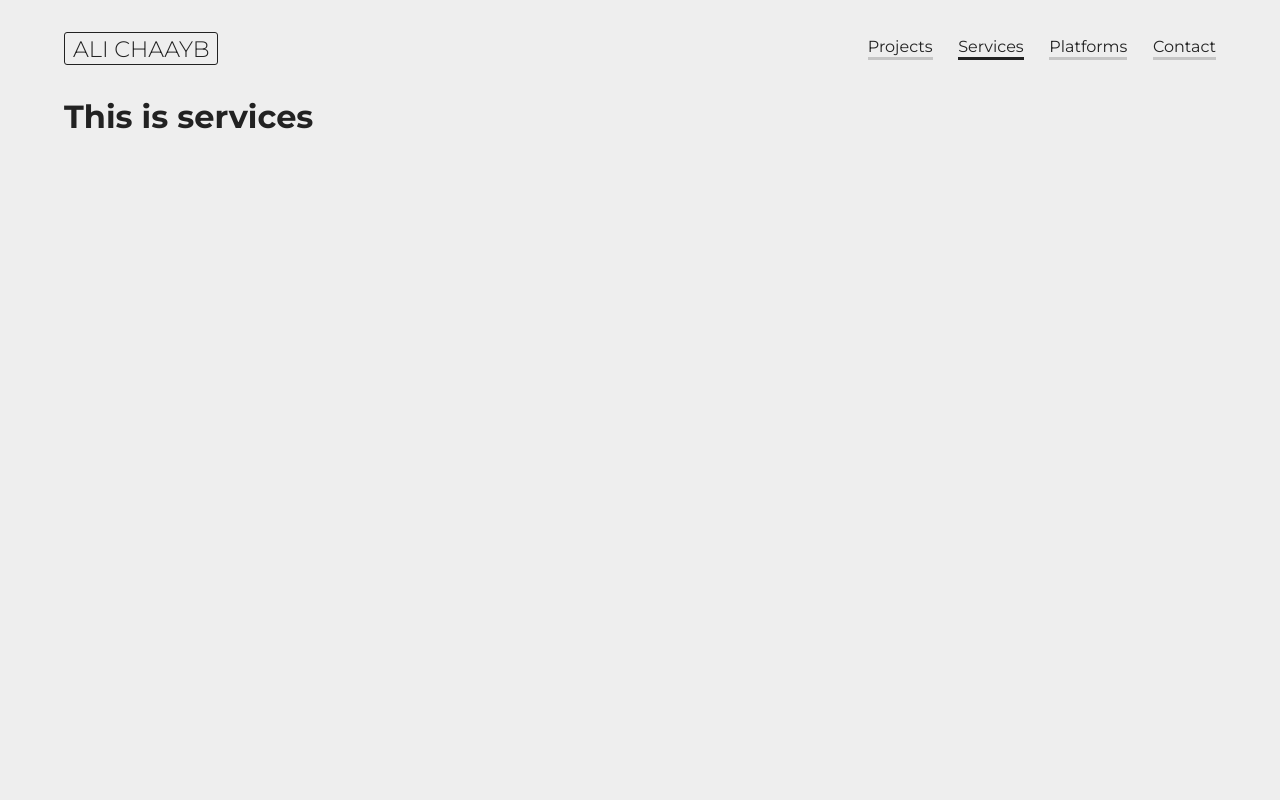
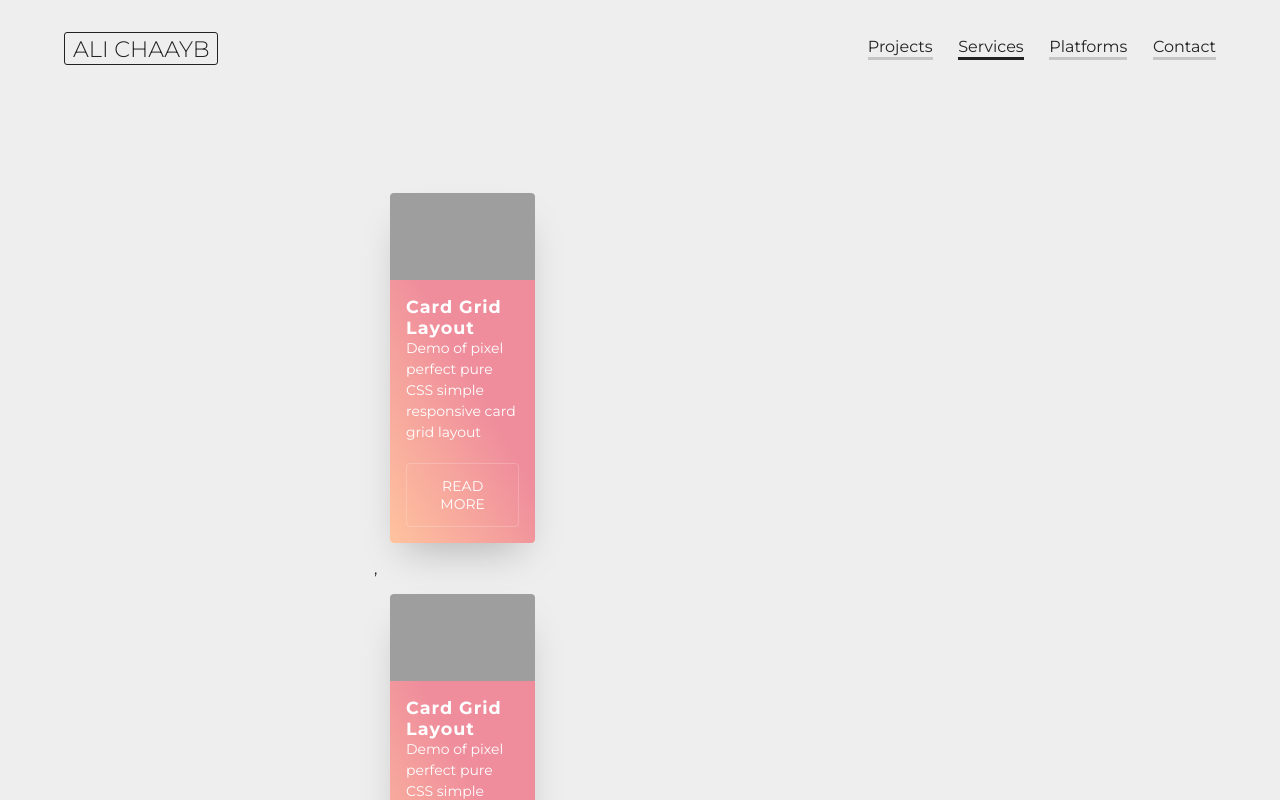
Before and after one commit to achaayb/achaayb.github.io, a plain HTML site: page index.html in a window 1280 px wide. Both pictures are taken after a click on the link "Services". Shown: the top 800 px of the page. Drawn offline with Linux system fonts and the light colour scheme; grey boxes are pictures that could not be loaded.

Commit message:
issue in services?????

```diff
--- a/contents.js
+++ b/contents.js
@@ -27,7 +27,25 @@ const projectsContent = `
     <h1>This is projects</h1>
 `
 const servicesContent = `
-    <h1>This is services</h1>
+    <div class="content">
+        <ul class="services__wrapper">
+            ${
+                services.map(service => {
+                    return (`
+                    <li class="cards_item">
+                        <div class="card">
+                            <div class="card_image"><img src="https://picsum.photos/500/300/?image=10"></div>
+                            <div class="card_content">
+                                <h2 class="card_title">Card Grid Layout</h2>
+                                <p class="card_text">Demo of pixel perfect pure CSS simple responsive card grid layout</p>
+                                <button class="btn card_btn">Read More</button>
+                            </div>
+                        </div>
+                    </li>`)
+                })
+            }
+        </ul>
+    </div>
 `
 const platformsContent = `
     <h1>This is platforms</h1>
--- a/index.html
+++ b/index.html
@@ -5,6 +5,7 @@
     <meta name="viewport" content="width=device-width, initial-scale=1.0">
     <title>Ali Chaayb's Portfolio</title>
     <link rel="stylesheet" href="./style.css">
+    <script src="./services.js"></script>
     <script src="./contents.js"></script>
 </head>
 <body>
--- a/main.js
+++ b/main.js
@@ -5,12 +5,13 @@ const main = document.querySelector('main')
 
 
 const toggleMenu = () => {
+  hamMenu.classList.toggle('fixed')
     if (hamMenu.classList.contains('open')){
-        setTimeout(()=>{
-            mobileNav.style.display = 'none'
-        },420)
-        hamMenu.classList.toggle('open')
-        mobileNav.classList.toggle('open')
+      setTimeout(()=>{
+        mobileNav.style.display = 'none'
+      },420)
+      hamMenu.classList.toggle('open')
+      mobileNav.classList.toggle('open')
     } else {
         mobileNav.style.display = 'flex'
         setTimeout(()=>{
--- /dev/null
+++ b/services.js
@@ -0,0 +1,16 @@
+const services = [
+  {
+    id: 0,
+    title: 'ac_stock',
+    description: "lol XD",
+    tag: 'dd',
+    link: 'labrahmi.me'
+  },
+  {
+    id: 0,
+    title: 'ac_stock',
+    description: "lol XD",
+    tag: 'dd',
+    link: 'labrahmi.me'
+  }
+]
--- a/style.scss
+++ b/style.scss
@@ -24,7 +24,7 @@
     --main: #222;
     --main2: #333;
     --secondary: #eee;
-    --secondary2: #e6e6e6;
+    --secondary2: #dddddd;
 }
 body {
     width: 100%;
@@ -65,18 +65,23 @@ header {
         font-size: 1.4rem;
         padding: 0.1rem 0.5rem;
         border-radius: 3px;
-        box-shadow: 5px 10px 45px rgba(0, 0, 0, 0);
-        transition: background-color 400ms ease-in-out,
-                    box-shadow 400ms ease-in-out;
+        transition: background-color 400ms ease-in-out;
         &:hover {
-            box-shadow: 5px 10px 45px rgba(0, 0, 0, 0.1);
             background-color: var(--secondary2);
         }
     }
     .menu {
         .ham-burger {
             position: relative;
-            z-index: 50;
+            &.fixed {
+                position: fixed;
+                top: 4.6vh;
+                right: 5vw;
+                @include mobile {
+                    right: 7vw;
+                }
+            }
+            z-index: 5;
             height: 23px;
             width: 30px;
             cursor: pointer;
@@ -150,6 +155,7 @@ header {
             }
             &.mobile {
                 position: fixed;
+                z-index: 4;
                 top: 0; left: 0; right: 0; bottom: 0;
                 align-items: center;
                 justify-content: center;
@@ -266,6 +272,84 @@ main {
             }
         }
     }
+    .btn {
+        color: #ffffff;
+        padding: 0.8rem;
+        font-size: 14px;
+        text-transform: uppercase;
+        border-radius: 4px;
+        font-weight: 400;
+        display: block;
+        width: 100%;
+        cursor: pointer;
+        border: 1px solid rgba(255, 255, 255, 0.2);
+        background: transparent;
+      }
+      .btn:hover {
+        background-color: rgba(255, 255, 255, 0.12);
+      }
+
+      .cards {
+        display: flex;
+        flex-wrap: wrap;
+        list-style: none;
+        margin: 0;
+        padding: 0;
+      }
+
+      .cards_item {
+        display: flex;
+        padding: 1rem;
+      }
+
+      @media (min-width: 40rem) {
+        .cards_item {
+          width: 50%;
+        }
+      }
+
+      @media (min-width: 56rem) {
+        .cards_item {
+          width: 33.3333%;
+        }
+      }
+      .card_image {
+        img {
+            height: auto;
+            max-width: 100%;
+            vertical-align: middle;
+          }
+      }
+      .card {
+        background-color: white;
+        border-radius: 0.25rem;
+        box-shadow: 0 20px 40px -14px rgba(0, 0, 0, 0.25);
+        display: flex;
+        flex-direction: column;
+        overflow: hidden;
+      }
+
+      .card_content {
+        padding: 1rem;
+        background: linear-gradient(to bottom left, #EF8D9C 40%, #FFC39E 100%);
+      }
+
+      .card_title {
+        color: #ffffff;
+        font-size: 1.1rem;
+        font-weight: 700;
+        letter-spacing: 1px;
+        text-transform: capitalize;
+        margin: 0px;
+      }
+
+      .card_text {
+        color: #ffffff;
+        font-size: 0.875rem;
+        line-height: 1.5;
+        margin-bottom: 1.25rem;
+        font-weight: 400;
+      }
 }
 
 .hide-for-desktop {
```
Also changed, not shown: ac_stock.png (added), style.css.
